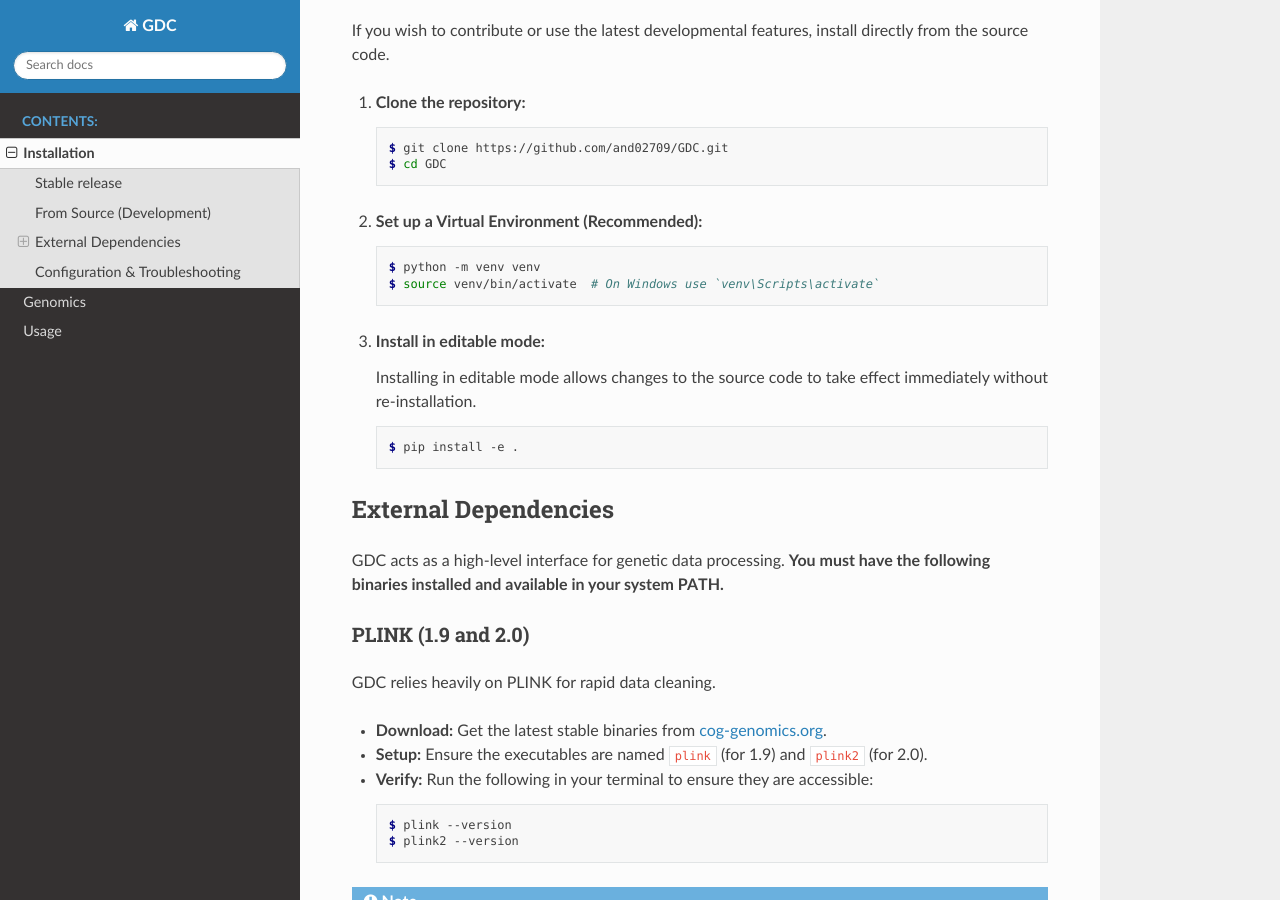
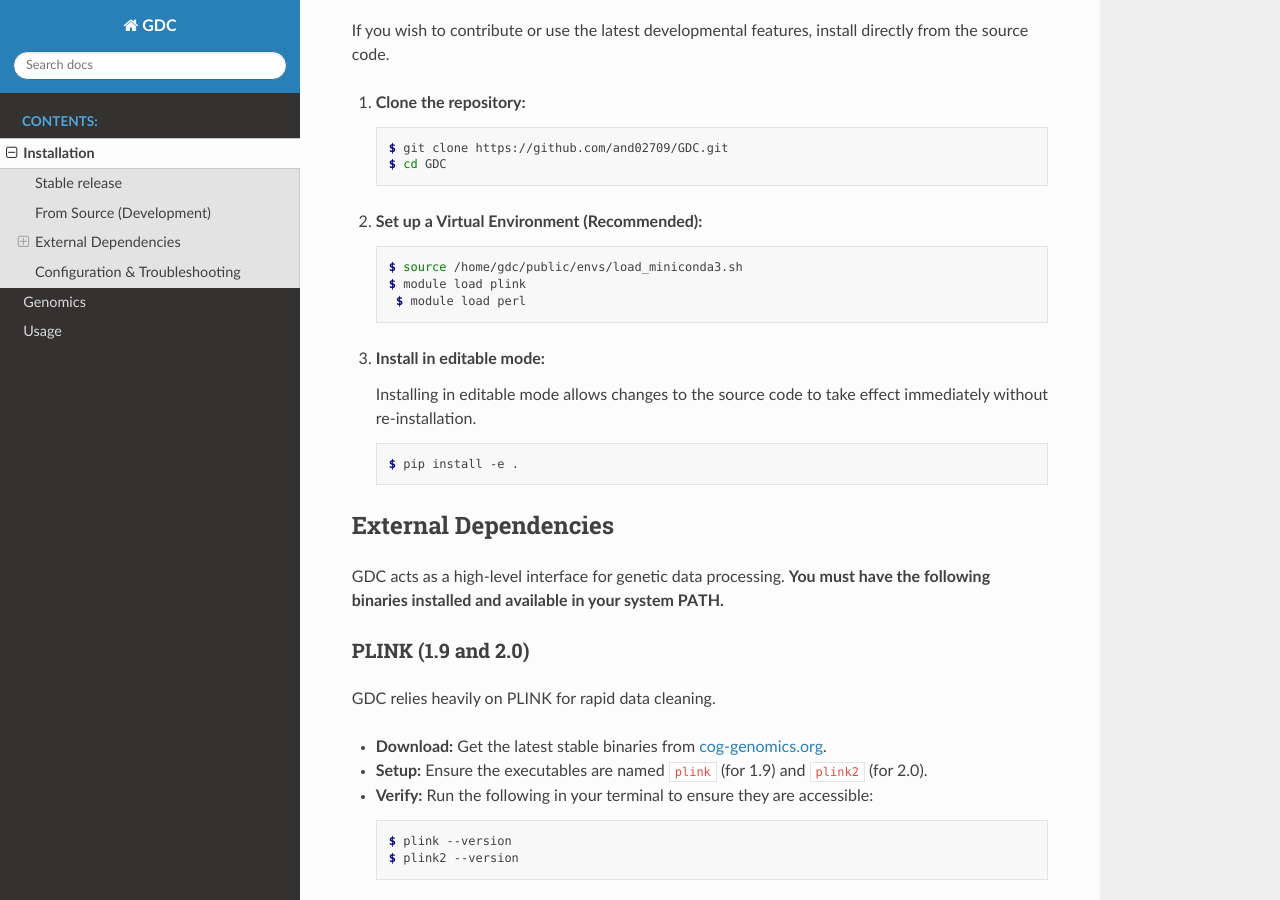
Before and after one commit to and02709/GDC, a Sphinx documentation site: the page built from docs/installation.rst, in a window 1280 px wide and 900 px high, scrolled down 368 px. Built offline with Sphinx 7.4.7 and the Read the Docs theme 3.1.0, drawn with Linux system fonts in a browser that asks for light colours; pages that are not in the unit, such as notebooks, are missing from menus.

Commit message:
Modify installation instructions for virtual environment
Updated virtual environment setup instructions to use a specific script and load necessary modules.

```diff
--- a/docs/installation.rst
+++ b/docs/installation.rst
@@ -31,8 +31,9 @@ If you wish to contribute or use the latest developmental features, install dire
 
    .. code-block:: console
 
-       $ python -m venv venv
-       $ source venv/bin/activate  # On Windows use `venv\Scripts\activate`
+       $ source /home/gdc/public/envs/load_miniconda3.sh
+       $ module load plink
+        $ module load perl
 
 3. **Install in editable mode:**
 
```
